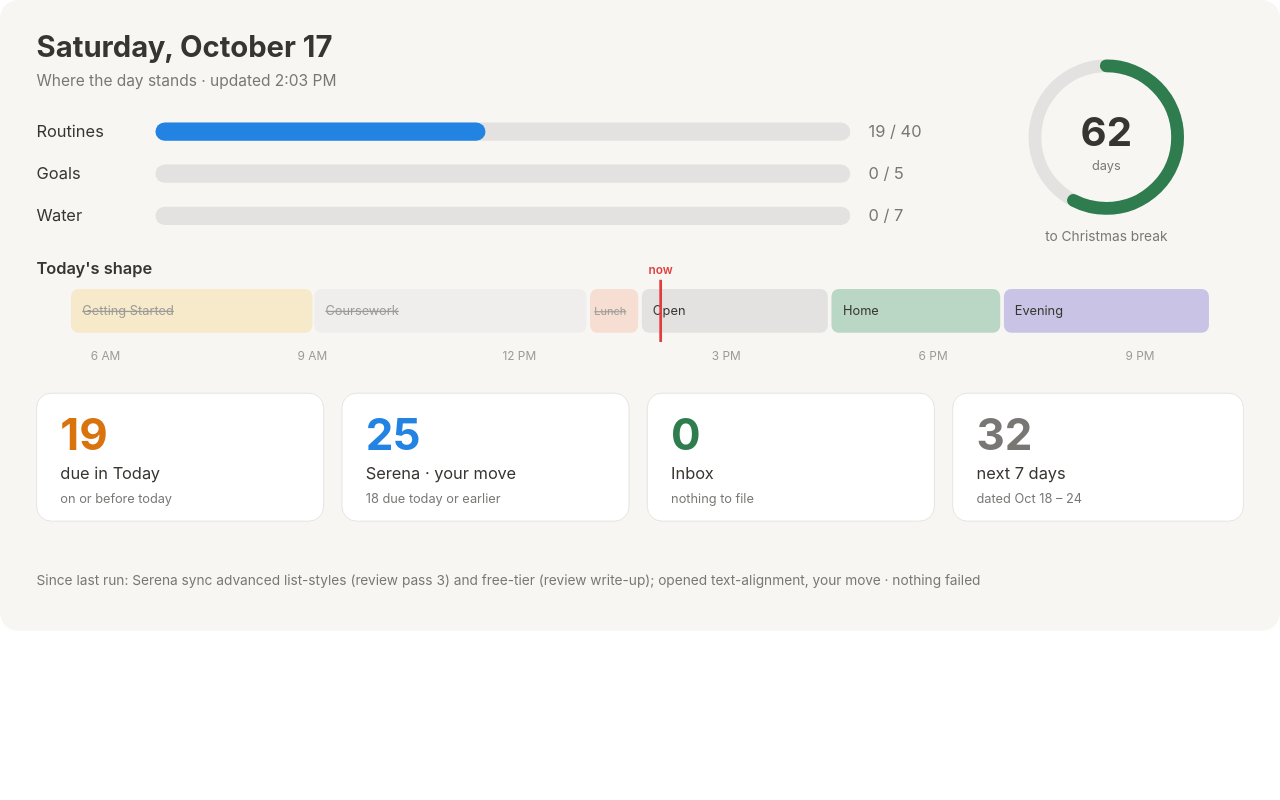
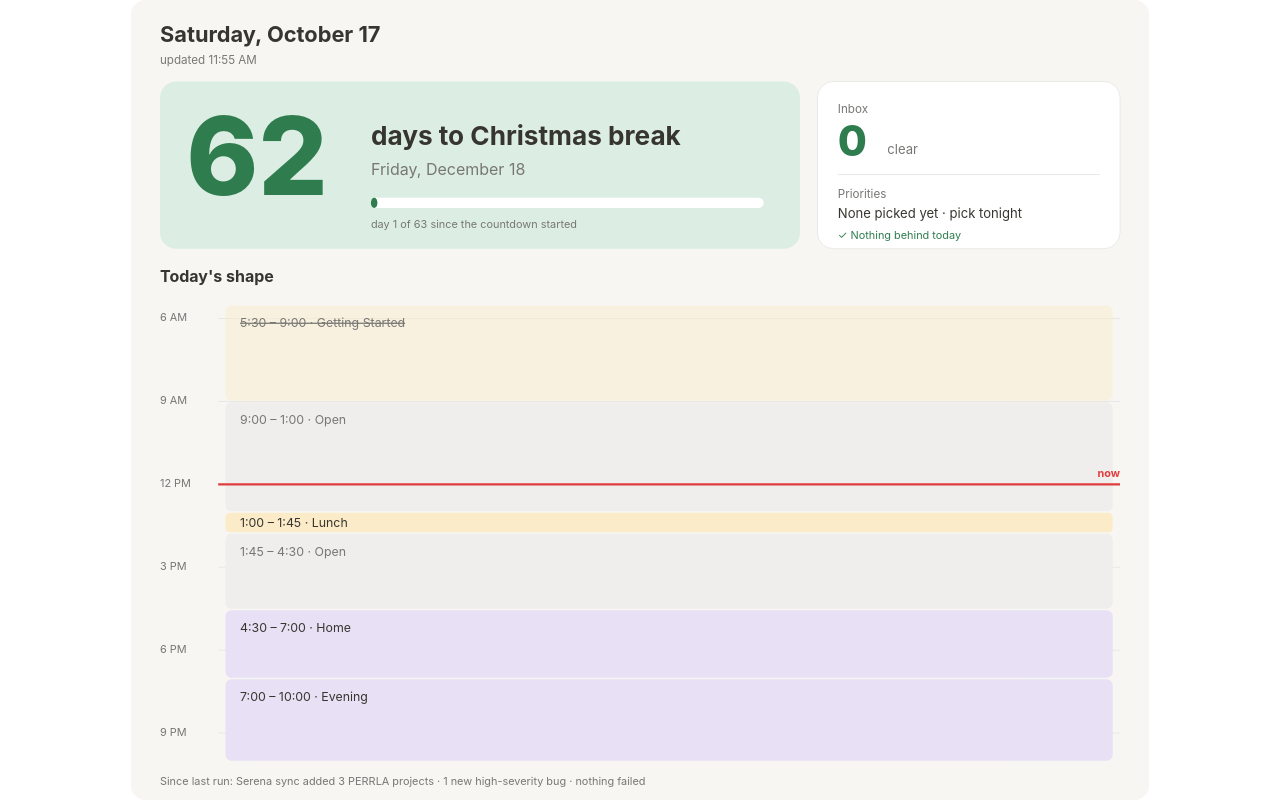
Before and after one commit to JoeyNixon/Overview, a plain HTML site: page v7Qm2vR9tLp4kZx8/index.html in a window 1280 px wide. Drawn offline with Linux system fonts and the light colour scheme.

Commit message:
Overview v3: countdown hero, inbox count, behind-only habits, calendar day view, light and dark themes

```diff
--- a/v7Qm2vR9tLp4kZx8/index.html
+++ b/v7Qm2vR9tLp4kZx8/index.html
@@ -5,95 +5,74 @@
 <meta name="viewport" content="width=device-width, initial-scale=1">
 <meta http-equiv="refresh" content="300">
 <meta name="robots" content="noindex, nofollow">
+<meta name="color-scheme" content="light dark">
 <title>Overview</title>
 <style>
   html, body { margin: 0; padding: 0; height: 100%; background: transparent; overflow: hidden; }
-  svg { display: block; width: 100%; height: 100vh; }
+  svg { display: block; width: 100%; height: 100vh; font-family: -apple-system, "Segoe UI", Helvetica, Arial, sans-serif; }
+  :root { --bg:#F7F6F3; --card:#FFFFFF; --line:#E3E2E0; --txt:#37352F; --mut:#787774; --hero:#2F7D4F; --heroSoft:#DCEEE3;
+          --warn:#D9730D; --warnSoft:#FBEBDD; --ok:#2F7D4F; --rout:#FBEBC8; --work:#CFE8E2; --home:#E8E1F5; --mtg:#D3E5F7; --open:#EFEEEC; --now:#E03E3E; }
+  @media (prefers-color-scheme: dark) {
+    :root { --bg:#191919; --card:#252525; --line:#333333; --txt:#EDEDED; --mut:#9B9B9B; --hero:#4FD1B5; --heroSoft:#1F3D36;
+            --warn:#FF9F5A; --warnSoft:#4D3017; --ok:#4FD1B5; --rout:#4D3B17; --work:#1F4D44; --home:#3A2F5A; --mtg:#1D3A5C; --open:#2A2A2A; --now:#FF5C5C; }
+  }
+  .bg{fill:var(--bg)} .card{fill:var(--card);stroke:var(--line)} .txt{fill:var(--txt)} .mut{fill:var(--mut)} .line{stroke:var(--line)}
+  .hero{fill:var(--hero)} .heroSoft{fill:var(--heroSoft)} .ok{fill:var(--ok)} .warn{fill:var(--warn)} .warnSoft{fill:var(--warnSoft)}
+  .rout{fill:var(--rout)} .work{fill:var(--work)} .home{fill:var(--home)} .mtg{fill:var(--mtg)} .open{fill:var(--open)} .now{stroke:var(--now)} .nowt{fill:var(--now)}
+  .past{opacity:.45}
 </style>
 </head>
 <body>
-<svg xmlns="http://www.w3.org/2000/svg" viewBox="0 0 1400 690" preserveAspectRatio="xMidYMin meet" font-family="-apple-system, Segoe UI, Helvetica, Arial, sans-serif">
-  <rect x="0" y="0" width="1400" height="690" rx="20" fill="#F7F6F3"/>
-  <text x="40" y="62" font-size="32" font-weight="700" fill="#37352F">Saturday, October 17</text>
-  <text x="40" y="94" font-size="17" fill="#787774">Where the day stands · updated 2:03 PM</text>
+<svg xmlns="http://www.w3.org/2000/svg" viewBox="0 0 1400 1100" preserveAspectRatio="xMidYMin meet">
+  <rect class="bg" x="0" y="0" width="1400" height="1100" rx="20"/>
 
-  <g transform="translate(1210,150)">
-    <circle r="78" fill="none" stroke="#E3E2E0" stroke-width="14"/>
-    <circle r="78" fill="none" stroke="#2F7D4F" stroke-width="14" stroke-linecap="round" stroke-dasharray="490" stroke-dashoffset="208" transform="rotate(-90)"/>
-    <text y="10" text-anchor="middle" font-size="44" font-weight="700" fill="#37352F">62</text>
-    <text y="36" text-anchor="middle" font-size="14" fill="#787774">days</text>
-    <text y="114" text-anchor="middle" font-size="15" fill="#787774">to Christmas break</text>
+  <text class="txt" x="40" y="58" font-size="30" font-weight="700">Saturday, October 17</text>
+  <text class="mut" x="40" y="88" font-size="16">updated 11:55 AM</text>
+
+  <rect class="heroSoft" x="40" y="112" width="880" height="230" rx="22"/>
+  <text class="hero" x="76" y="268" font-size="150" font-weight="800">62</text>
+  <text class="txt" x="330" y="200" font-size="36" font-weight="700">days to Christmas break</text>
+  <text class="mut" x="330" y="240" font-size="22">Friday, December 18</text>
+  <rect class="card" x="330" y="272" width="540" height="14" rx="7" stroke-width="0"/>
+  <rect class="hero" x="330" y="272" width="9" height="14" rx="7"/>
+  <text class="mut" x="330" y="314" font-size="15">day 1 of 63 since the countdown started</text>
+
+  <rect class="card" x="944" y="112" width="416" height="230" rx="22" stroke-width="1"/>
+  <text class="mut" x="972" y="156" font-size="16">Inbox</text>
+  <text class="ok" x="972" y="214" font-size="58" font-weight="800">0</text>
+  <text class="mut" x="1040" y="212" font-size="18">clear</text>
+  <line class="line" x1="972" y1="240" x2="1332" y2="240" stroke-width="1"/>
+  <text class="mut" x="972" y="272" font-size="16">Priorities</text>
+  <text class="txt" x="972" y="300" font-size="18">None picked yet · pick tonight</text>
+  <text class="ok" x="972" y="328" font-size="15">✓ Nothing behind today</text>
+
+  <text class="txt" x="40" y="388" font-size="22" font-weight="700">Today's shape</text>
+  <g class="mut" font-size="15">
+    <text x="40" y="442">6 AM</text><text x="40" y="556">9 AM</text><text x="40" y="670">12 PM</text>
+    <text x="40" y="784">3 PM</text><text x="40" y="898">6 PM</text><text x="40" y="1012">9 PM</text>
   </g>
+  <g class="line" stroke-width="1">
+    <line x1="120" y1="438" x2="1360" y2="438"/><line x1="120" y1="552" x2="1360" y2="552"/><line x1="120" y1="666" x2="1360" y2="666"/>
+    <line x1="120" y1="780" x2="1360" y2="780"/><line x1="120" y1="894" x2="1360" y2="894"/><line x1="120" y1="1008" x2="1360" y2="1008"/>
+  </g>
+  <g font-size="17">
+    <rect class="rout past" x="130" y="420" width="1220" height="131" rx="8"/>
+    <text class="mut" x="150" y="450" text-decoration="line-through">5:30 – 9:00 · Getting Started</text>
+    <rect class="open" x="130" y="553" width="1220" height="150" rx="8"/>
+    <text class="mut" x="150" y="583">9:00 – 1:00 · Open</text>
+    <rect class="rout" x="130" y="705" width="1220" height="27" rx="6"/>
+    <text class="txt" x="150" y="725">1:00 – 1:45 · Lunch</text>
+    <rect class="open" x="130" y="734" width="1220" height="103" rx="8"/>
+    <text class="mut" x="150" y="764">1:45 – 4:30 · Open</text>
+    <rect class="home" x="130" y="839" width="1220" height="93" rx="8"/>
+    <text class="txt" x="150" y="869">4:30 – 7:00 · Home</text>
+    <rect class="home" x="130" y="934" width="1220" height="112" rx="8"/>
+    <text class="txt" x="150" y="964">7:00 – 10:00 · Evening</text>
+  </g>
+  <line class="now" x1="120" y1="666" x2="1360" y2="666" stroke-width="3"/>
+  <text class="nowt" x="1360" y="656" font-size="15" font-weight="700" text-anchor="end">now</text>
 
-  <g font-size="18" fill="#37352F">
-    <text x="40" y="150">Routines</text>
-    <rect x="170" y="134" width="760" height="20" rx="10" fill="#E3E2E0"/>
-    <rect x="170" y="134" width="361" height="20" rx="10" fill="#2383E2"/>
-    <text x="950" y="150" fill="#787774">19 / 40</text>
-    <text x="40" y="196">Goals</text>
-    <rect x="170" y="180" width="760" height="20" rx="10" fill="#E3E2E0"/>
-    <text x="950" y="196" fill="#787774">0 / 5</text>
-    <text x="40" y="242">Water</text>
-    <rect x="170" y="226" width="760" height="20" rx="10" fill="#E3E2E0"/>
-    <text x="950" y="242" fill="#787774">0 / 7</text>
-  </g>
-
-  <!-- time map: 5:00 AM to 10:30 PM, 75.43 px per hour starting at x=40 -->
-  <text x="40" y="300" font-size="18" font-weight="600" fill="#37352F">Today's shape</text>
-  <g font-size="14">
-    <rect x="77.7" y="316" width="264" height="48" rx="8" fill="#F5D78E" opacity="0.4"/>
-    <text x="90" y="345" fill="#9B9A97" text-decoration="line-through">Getting Started</text>
-
-    <rect x="343.7" y="316" width="297.7" height="48" rx="8" fill="#E3E2E0" opacity="0.4"/>
-    <text x="356" y="345" fill="#9B9A97" text-decoration="line-through">Coursework</text>
-
-    <rect x="645.4" y="316" width="52.6" height="48" rx="8" fill="#F2B8A0" opacity="0.4"/>
-    <text x="650" y="345" fill="#9B9A97" font-size="12" text-decoration="line-through">Lunch</text>
-
-    <rect x="702" y="316" width="203.4" height="48" rx="8" fill="#E3E2E0"/>
-    <text x="714" y="345" fill="#37352F">Open</text>
-
-    <rect x="909.4" y="316" width="184.6" height="48" rx="8" fill="#B9D7C4"/>
-    <text x="922" y="345" fill="#37352F">Home</text>
-
-    <rect x="1098" y="316" width="224.3" height="48" rx="8" fill="#C9C3E6"/>
-    <text x="1110" y="345" fill="#37352F">Evening</text>
-
-    <line x1="722.6" y1="306" x2="722.6" y2="374" stroke="#E03E3E" stroke-width="3"/>
-    <text x="722.6" y="300" text-anchor="middle" fill="#E03E3E" font-size="13" font-weight="600">now</text>
-  </g>
-  <g font-size="13" fill="#9B9A97" text-anchor="middle">
-    <text x="115.4" y="394">6 AM</text>
-    <text x="341.7" y="394">9 AM</text>
-    <text x="568" y="394">12 PM</text>
-    <text x="794.3" y="394">3 PM</text>
-    <text x="1020.6" y="394">6 PM</text>
-    <text x="1246.9" y="394">9 PM</text>
-  </g>
-
-  <g>
-    <rect x="40" y="430" width="314" height="140" rx="16" fill="#FFFFFF" stroke="#E3E2E0"/>
-    <text x="66" y="492" font-size="48" font-weight="700" fill="#D9730D">19</text>
-    <text x="66" y="524" font-size="18" fill="#37352F">due in Today</text>
-    <text x="66" y="550" font-size="14" fill="#787774">on or before today</text>
-
-    <rect x="374" y="430" width="314" height="140" rx="16" fill="#FFFFFF" stroke="#E3E2E0"/>
-    <text x="400" y="492" font-size="48" font-weight="700" fill="#2383E2">25</text>
-    <text x="400" y="524" font-size="18" fill="#37352F">Serena · your move</text>
-    <text x="400" y="550" font-size="14" fill="#787774">18 due today or earlier</text>
-
-    <rect x="708" y="430" width="314" height="140" rx="16" fill="#FFFFFF" stroke="#E3E2E0"/>
-    <text x="734" y="492" font-size="48" font-weight="700" fill="#2F7D4F">0</text>
-    <text x="734" y="524" font-size="18" fill="#37352F">Inbox</text>
-    <text x="734" y="550" font-size="14" fill="#787774">nothing to file</text>
-
-    <rect x="1042" y="430" width="318" height="140" rx="16" fill="#FFFFFF" stroke="#E3E2E0"/>
-    <text x="1068" y="492" font-size="48" font-weight="700" fill="#787774">32</text>
-    <text x="1068" y="524" font-size="18" fill="#37352F">next 7 days</text>
-    <text x="1068" y="550" font-size="14" fill="#787774">dated Oct 18 – 24</text>
-  </g>
-
-  <text x="40" y="640" font-size="15" fill="#787774">Since last run: Serena sync advanced list-styles (review pass 3) and free-tier (review write-up); opened text-alignment, your move · nothing failed</text>
+  <text class="mut" x="40" y="1080" font-size="15">Since last run: Serena sync added 3 PERRLA projects · 1 new high-severity bug · nothing failed</text>
 </svg>
 </body>
 </html>
```
